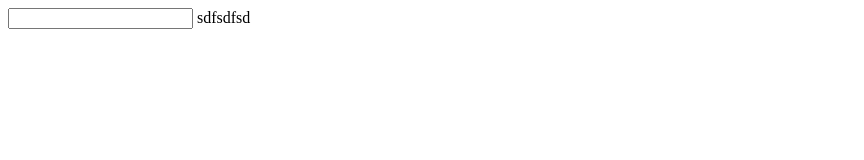
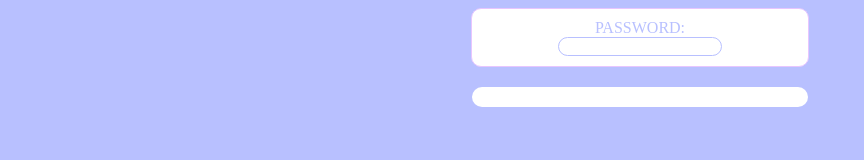
Before and after one commit to lucyHD/password-checker, a plain HTML site: page index.html in a window 1280 px wide. Shown: the whole page, without its empty margins (0-864 px from the left). Drawn offline with Linux system fonts and the light colour scheme.

Commit message:
add styling to form

```diff
--- a/index.html
+++ b/index.html
@@ -9,8 +9,13 @@
 </head>
 <body>
 
-    <div>
-        <input> sdfsdfsd </input>
+    <div class="password-input" >
+        <label class="password-input__label" type="password" for="password"> PASSWORD: </label>
+        <input class="password-input__text-area" id="password">
+    </div>
+
+    <div class="strength-check-container">
+        <div class="strenth-check-container__bar"> </div>
     </div>
 
 
--- a/style.css
+++ b/style.css
@@ -0,0 +1,37 @@
+body {
+    display: flex;
+    flex-direction: column;
+    align-items: center;
+    background-color: #b8c0ff;
+}
+
+
+.password-input {
+    background-color: white;
+    width: 25%;
+    padding: 10px;
+    margin-bottom: 20px;
+    border-radius: 10px;
+    border: 1px solid #e7c6ff;
+    display:flex;
+    flex-direction: column;
+    justify-content: center;
+    align-items: center;
+    color: #b8c0ff;
+}
+
+.password-input__text-area {
+    width: 50%;
+    border: 1px solid #b8c0ff;
+    border-radius: 10px;
+}
+
+
+.strength-check-container {
+    background-color: white;
+    width: 25%;
+    padding: 10px;
+    border-radius: 10px;
+
+
+}
```
